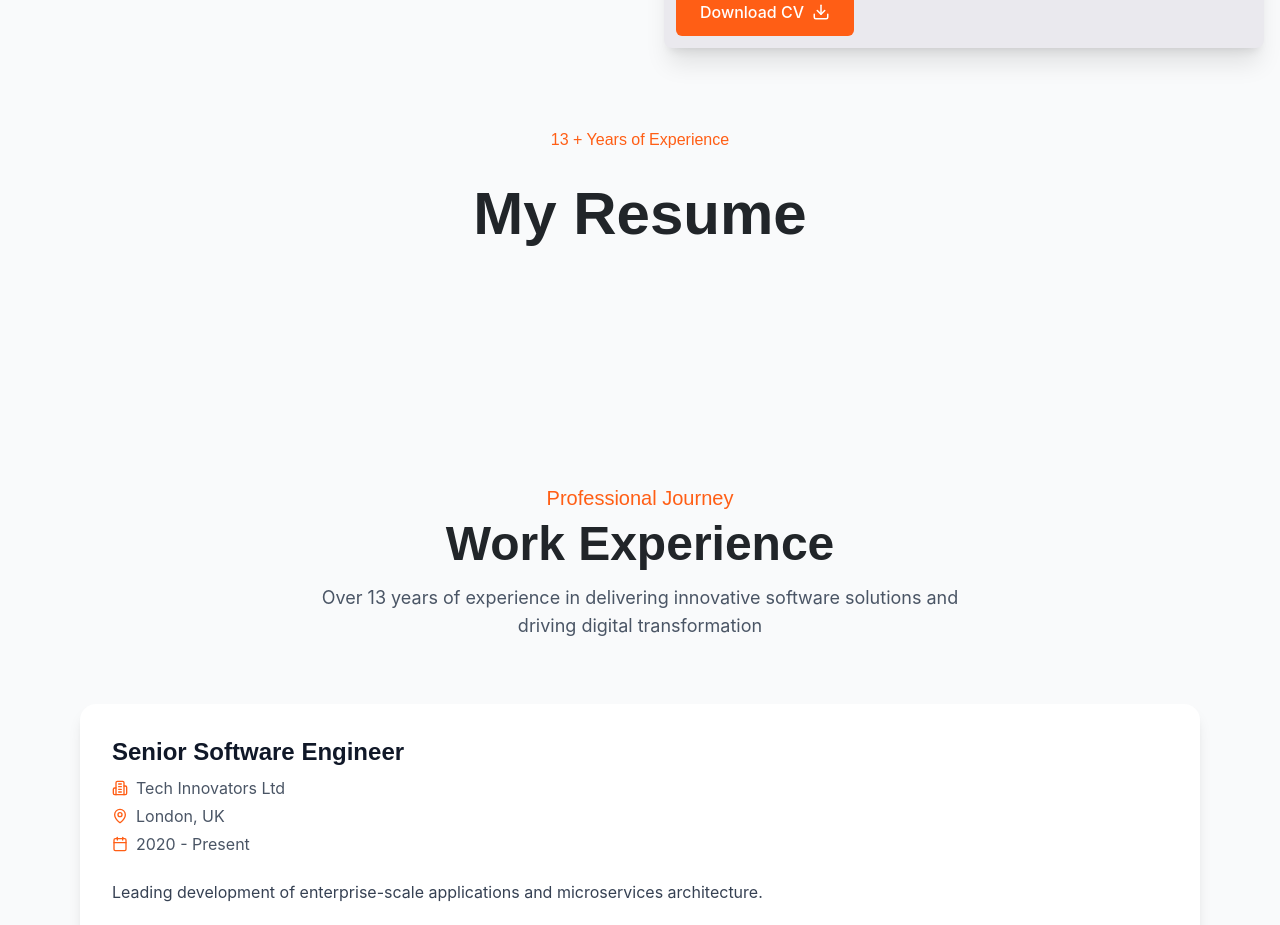
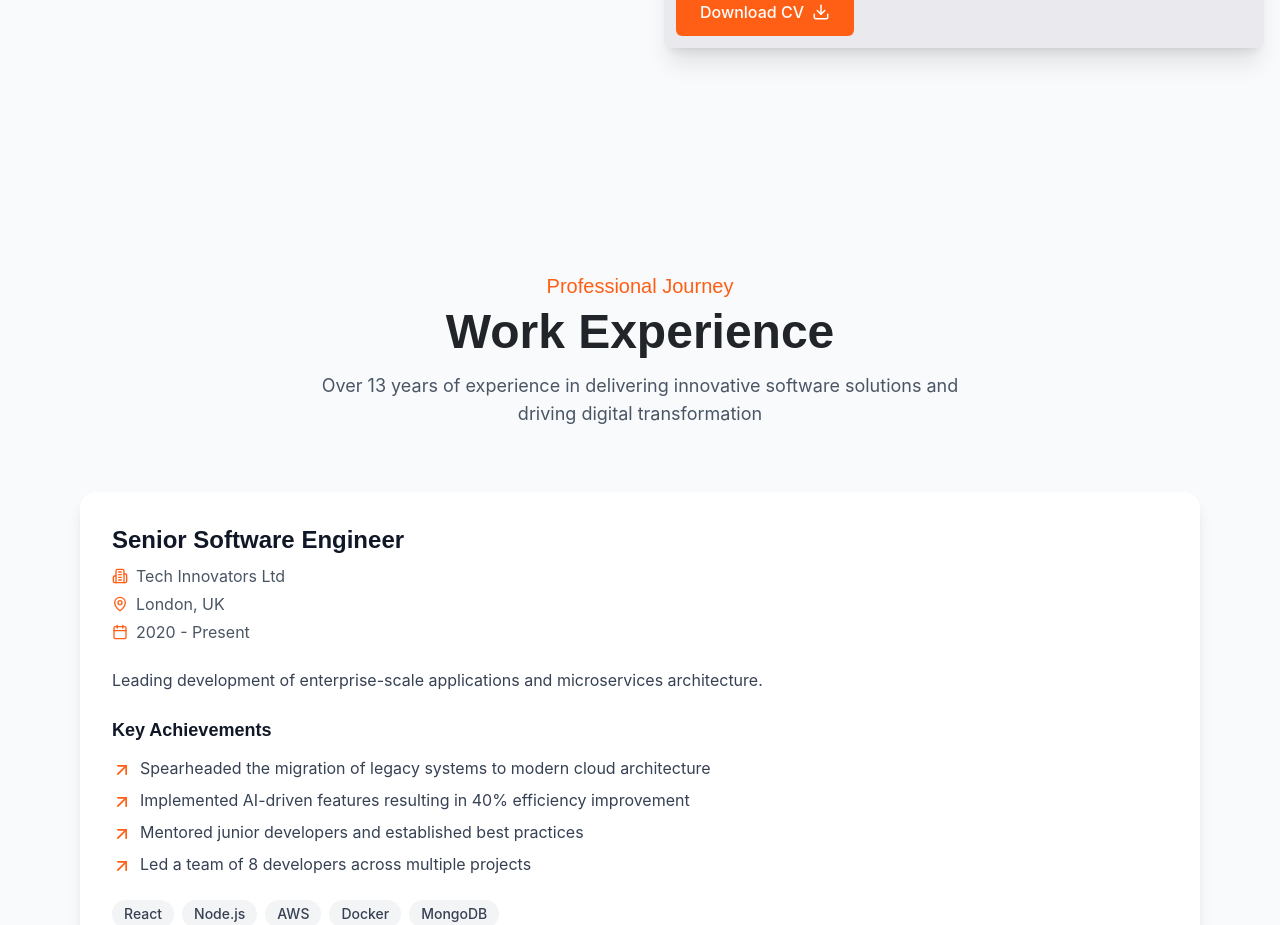
Before and after one commit to Ahmad-younas/anum-butt, a Next.js app: page / in a window 1280 px wide. Shown: the part 1900-2825 px from the top of the page. Built offline with nearby package versions, Linux system fonts and the light colour scheme.

Commit message:
About Issue Resiolved Again

```diff
--- a/src/app/pages/About.tsx
+++ b/src/app/pages/About.tsx
@@ -124,14 +124,14 @@ const About: React.FC = () => {
           </motion.div>
         </div>
 
-        <div className="mt-20">
+        {/* <div className="mt-20">
           <h3 className="mb-8 text-center text-[var(--primary)]">13 + Years of Experience</h3>
-          {/* <div className="grid grid-cols-1 md:grid-cols-2 gap-8"></div> */}
+          <div className="grid grid-cols-1 md:grid-cols-2 gap-8"></div>
           <div>
             <h1 className='text-6xl font-bold mb-4 text-center'>My Resume</h1>
           </div>
-           {/* <Resume/> */}
-        </div>
+           <Resume/>
+        </div> */}
       </div>
     </section>
   );
```
